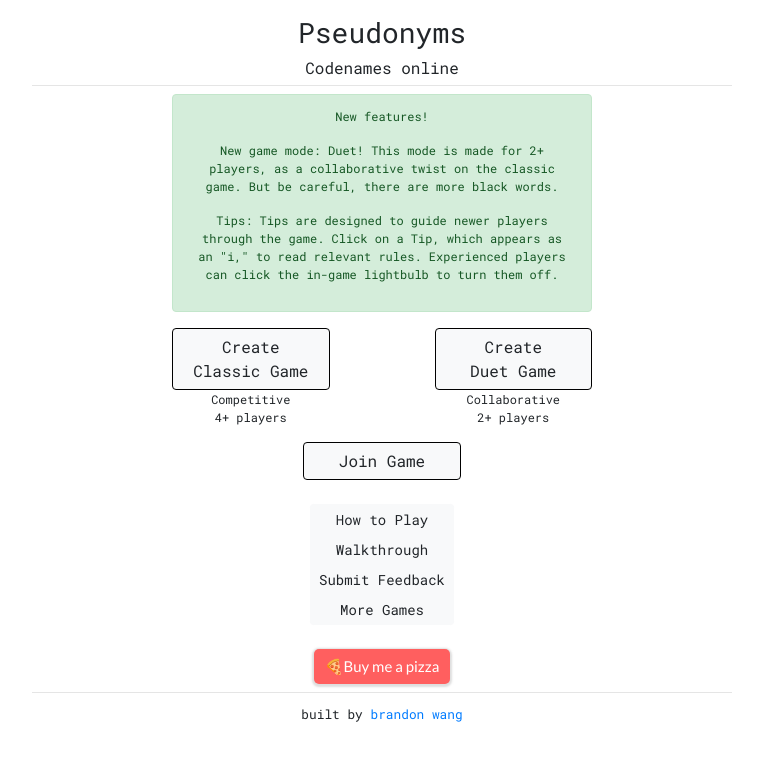
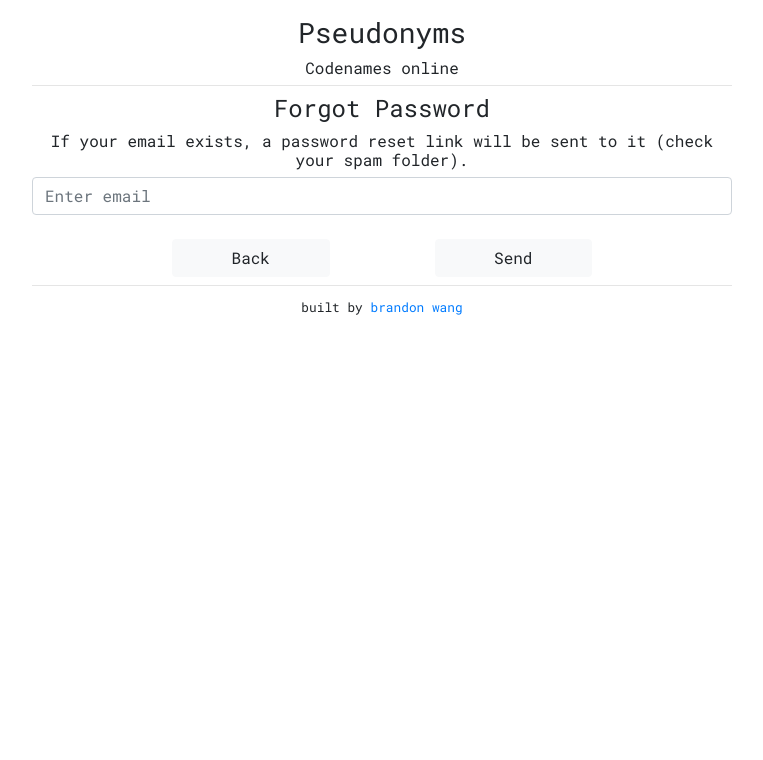
Before and after one commit to coconut750750/pseudonyms, a React (Create React App) app in the folder client/: page /forgot in a window 1280 px wide. Shown: the top 760 px of the page, without its empty margins (258-1021 px from the left). Built offline with nearby package versions, Linux system fonts and the light colour scheme; no server answers.

Commit message:
add frontend for forgot password

```diff
--- a/client/src/index.js
+++ b/client/src/index.js
@@ -19,6 +19,7 @@ import Footer from './components/Footer';
 
 import Login from './routes/Login';
 import Register from './routes/Register';
+import Forgot from './routes/Forgot';
 
 ReactDOM.render(<Index />, document.getElementById('root'));
 
@@ -32,6 +33,7 @@ function Index(props) {
         <Route exact path="/feedback"><Header/><SubmitFeedback/></Route>
         <Route exact path="/login"><Header/><Login/></Route>
         <Route exact path="/register"><Header/><Register/></Route>
+        <Route exact path="/forgot"><Header/><Forgot/></Route>
         <Route exact path="/:gamecode" component={App}></Route>
         <Route exact path="/" component={App}></Route>
       </Switch>
--- /dev/null
+++ b/client/src/routes/Forgot.js
@@ -0,0 +1,43 @@
+import React, { useEffect, useRef } from 'react';
+import { useHistory } from "react-router-dom";
+
+import { forgotPassword, getUser } from '../api/auth';
+import WrappedMessage from '../components/WrappedMessage';
+
+function ForgotPassword(props) {
+  const emailInputRef = useRef();
+  const history = useHistory();
+
+  useEffect(() => {
+    getUser().then(res => {
+      if (res.username !== undefined) {
+        history.push('/')
+      }
+    });
+  });
+
+  return (
+    <div>
+      <h4>Forgot Password</h4>
+      <h6>If your email exists, a password reset link will be sent to it (check your spam folder).</h6>
+
+      <form onSubmit={ (e) => {
+          e.preventDefault();
+          forgotPassword(emailInputRef.current.value)
+            .then(r => history.push('/'));
+        } }>
+
+        <input type="name" className="form-control" placeholder="Enter email" ref={emailInputRef}/>
+        <br/>
+
+        <div className="button-row d-flex justify-content-around">
+          <a href="/"><button type="button" className="btn btn-light">Back</button></a>
+          <button type="submit" className="btn btn-light">Send</button>
+        </div>
+      </form>
+    </div>
+
+  );
+}
+
+export default WrappedMessage(ForgotPassword);
--- a/client/src/routes/Login.js
+++ b/client/src/routes/Login.js
@@ -14,7 +14,7 @@ function Login(props) {
       if (res.username !== undefined) {
         history.push('/')
       }
-    });
+    }).catch(res => {});
   });
 
   return (
@@ -31,6 +31,7 @@ function Login(props) {
         <input type="name" className="form-control" placeholder="Enter username" ref={usernameInputRef}/>
         <br/>
         <input type="password" className="form-control" placeholder="Enter password" ref={passwordInputRef}/>
+        <a href="/"><h6 className="text-right mt-1">Forgot password?</h6></a>
         <br/>
 
         <div className="button-row d-flex justify-content-around">
--- a/client/src/routes/Register.js
+++ b/client/src/routes/Register.js
@@ -16,7 +16,7 @@ function Register(props) {
       if (res.username !== undefined) {
         history.push('/')
       }
-    });
+    }).catch(res => {});
   });
 
   return (
```
Also changed, not shown: 1 other file (tests, documents, lock files or other folders).
